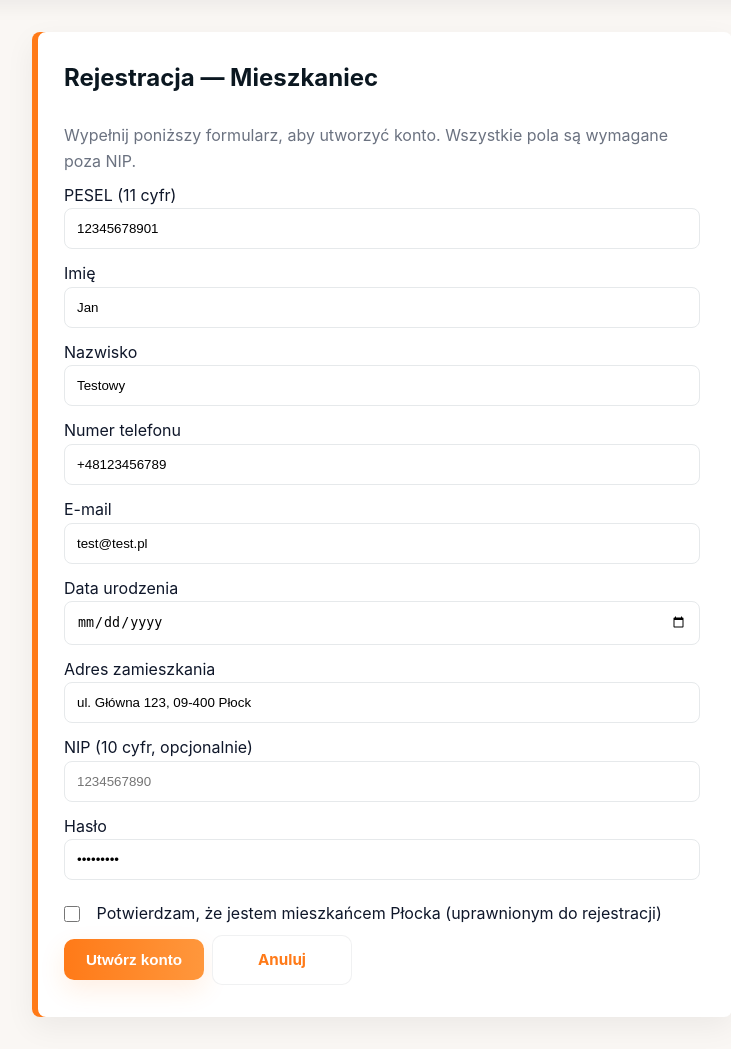
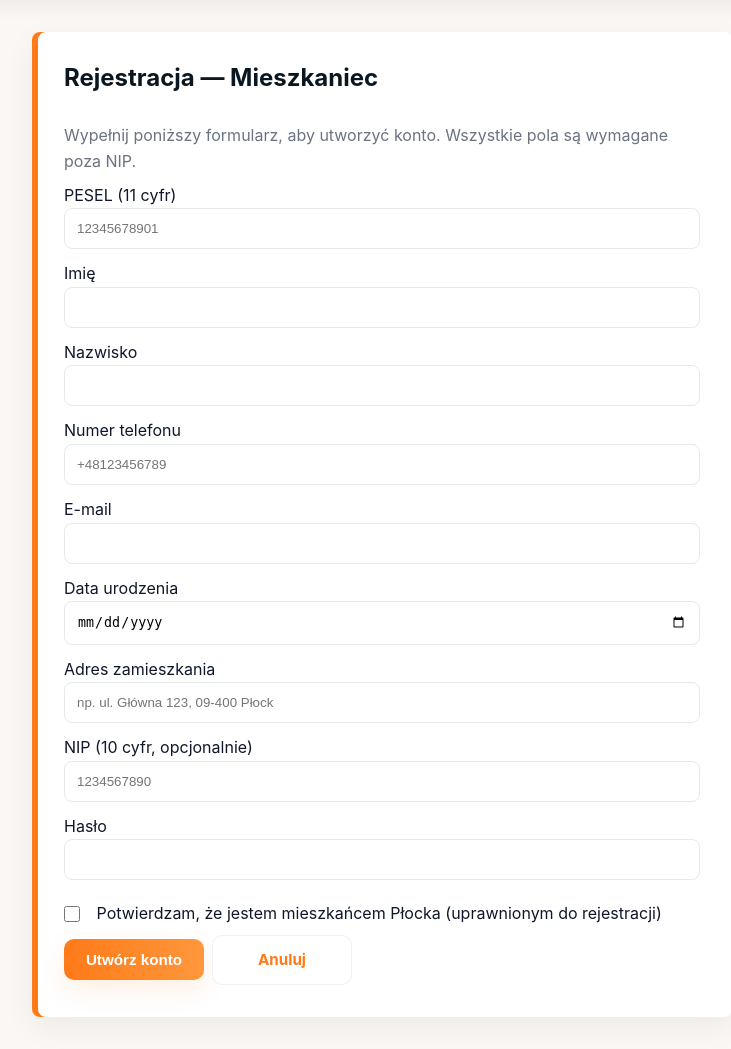
Before and after one commit to aap-hackathon/bigbag, a Flask app: page /rejestracja in a window 1280 px wide. Shown: the part 69-1118 px from the top of the page, without its empty margins (258-989 px from the left). Run offline with Flask 3, Linux system fonts and the light colour scheme.

```diff
--- a/templates/signup.html
+++ b/templates/signup.html
@@ -37,7 +37,6 @@
               pattern="[0-9]{11}"
               maxlength="11"
               placeholder="12345678901"
-              value="12345678901"
               required
             />
 
@@ -48,7 +47,6 @@
               type="text"
               minlength="2"
               maxlength="128"
-              value="Jan"
               required
             />
 
@@ -59,7 +57,6 @@
               type="text"
               minlength="2"
               maxlength="128"
-              value="Testowy"
               required
             />
 
@@ -71,15 +68,14 @@
               pattern="\+48[0-9\s\-]{9}"
               maxlength="13"
               placeholder="+48123456789"
-              value="+48123456789"
               required
             />
 
             <label for="email">E-mail</label>
-            <input id="email" name="email" type="email" value="test@test.pl" required />
+            <input id="email" name="email" type="email" required />
 
             <label for="birthDate">Data urodzenia</label>
-            <input id="birthDate" name="birth_date" type="date" value="1980-02-02value " required />
+            <input id="birthDate" name="birth_date" type="date" required />
 
             <label for="regAddress">Adres zamieszkania</label>
             <input
@@ -89,7 +85,6 @@
               minlength="5"
               maxlength="256"
               placeholder="np. ul. Główna 123, 09-400 Płock"
-              value="ul. Główna 123, 09-400 Płock"
               required
             />
 
@@ -110,7 +105,6 @@
               type="password"
               minlength="8"
               maxlength="128"
-              value="test@test"
               required
             />
 
```
